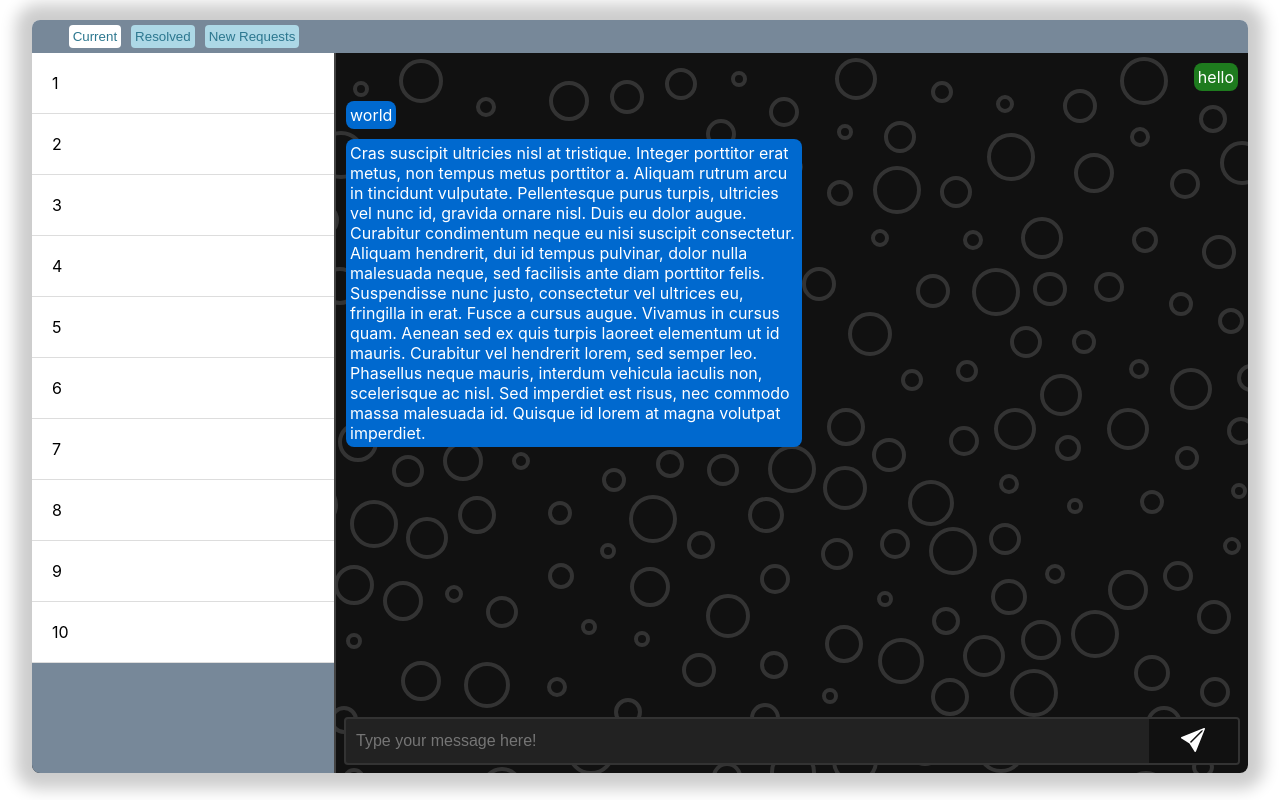
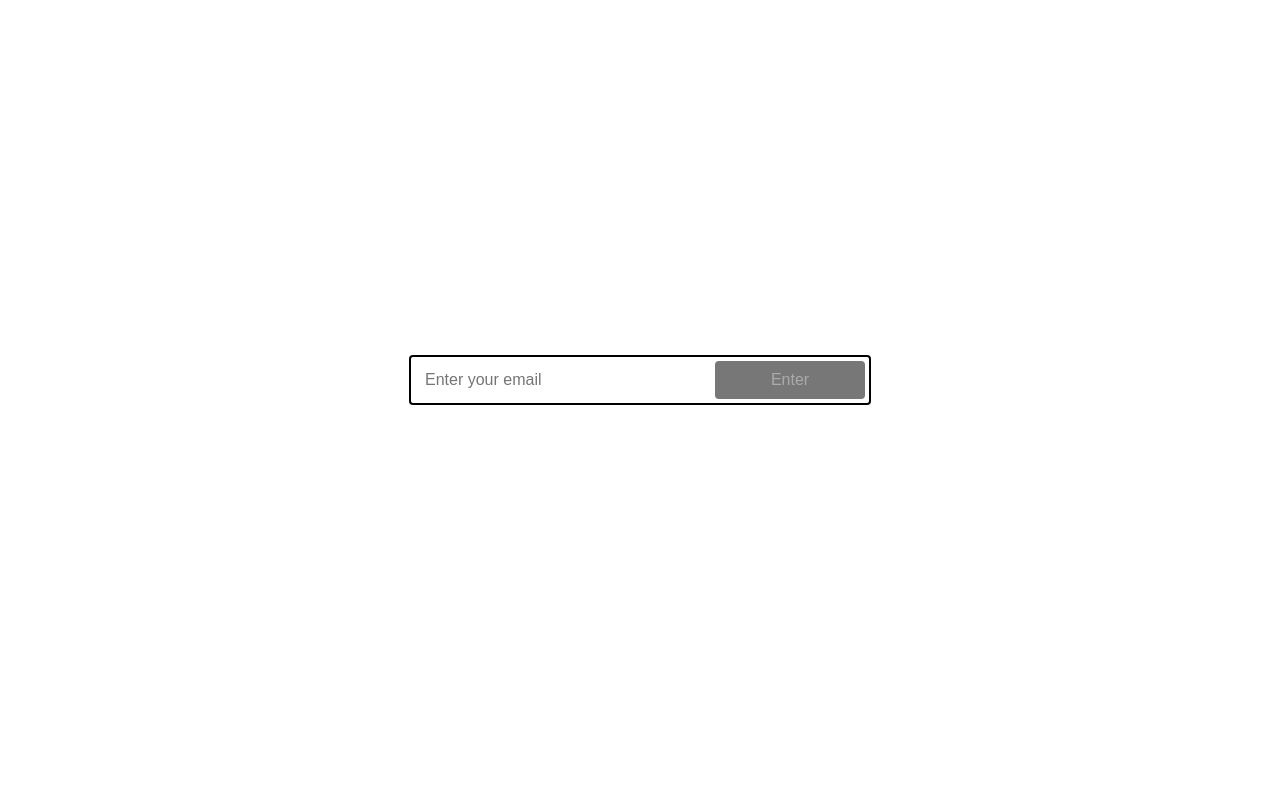
Before and after one commit to aystic/CustomerQueryResolution, a React (Create React App) app in the folder frontend/: page / in a window 1280 px wide. Built offline with nearby package versions, Linux system fonts and the light colour scheme.

Commit message:
feat(app.js,app.css): fix the start screen and added the login api and email validation login

```diff
--- a/frontend/src/App.css
+++ b/frontend/src/App.css
@@ -36,25 +36,46 @@
 		transform: rotate(360deg);
 	}
 }
-
-.start-screen {
+.start-page {
 	display: flex;
-	height: 100vh;
-	width: 100vw;
+	justify-content: center;
 	align-items: center;
+	height: 90vh;
+	width: 90vw;
+}
+.start-form-container {
+	display: flex;
 	justify-content: center;
+	align-items: center;
+	font-size: 1.6rem;
+	overflow: hidden;
+	padding: 0.4rem;
+	border-radius: 0.4rem;
+	border: 2px solid black;
 }
-
 .username-input {
+	font-size: inherit;
 	padding: 10px;
-	border: solid 2px black;
-	width: 25vw;
+	border: none;
+	outline: none;
+	width: 30rem;
+	border-radius: 0.4rem;
 	border-right: none;
 }
 .username-input-btn {
+	font-size: inherit;
 	padding: 10px;
-	width: 10vw;
-	border-left: none;
+	width: 15rem;
+	border: none;
+	border-radius: 0.4rem;
+	outline: none;
+	color: white;
+	background-color: #333;
+}
+.username-input-btn:disabled {
+	color: #aaa;
+	background-color: #777;
+	cursor: not-allowed;
 }
 
 .chat-container {
--- a/frontend/src/App.js
+++ b/frontend/src/App.js
@@ -2,47 +2,74 @@
 import { useState } from "react";
 import socket from "./utils/socket";
 import Chat from "./components/chat";
+import { login } from "./api/login";
+
+const EMAIL_REGEX =
+	/^(([^<>()[\]\\.,;:\s@"]+(\.[^<>()[\]\\.,;:\s@"]+)*)|(".+"))@((\[[0-9]{1,3}\.[0-9]{1,3}\.[0-9]{1,3}\.[0-9]{1,3}\])|(([a-zA-Z\-0-9]+\.)+[a-zA-Z]{2,}))$/;
 
 function App() {
-	const [user, setUser] = useState("");
-	const [isUser, setIsUser] = useState(false);
-	const [isLoggedIn, setIsLoggedIn] = useState(true);
+	const [email, setEmail] = useState("");
+	const [userData, setUserData] = useState({
+		email: "itspmohit@gmail.com",
+		resolved: [],
+		current: [],
+	});
+	const [isUser, setIsUser] = useState(true);
+	const [isLoggedIn, setIsLoggedIn] = useState(false);
+	const [isValid, setValidity] = useState(false);
 	const inputChangeHandler = (e) => {
-		setUser(e.target.value);
+		setEmail(e.target.value);
+		setValidity(EMAIL_REGEX.test(e.target.value));
 	};
-	const startChatHandler = (e) => {
+	const startChatHandler = async (e) => {
 		e.preventDefault();
-		// socket.connect();
-
+		try {
+			// const data = await login(email);
+			const data = {
+				email,
+				resolved: [],
+				current: [],
+			};
+			console.log(data);
+			setUserData(data);
 			// In production we will fetch the role of the user from the backend
-		if (user.split("@")[1] === "agent.com") {
+			if (email.split("@")[1] === "agent.com") {
 				setIsUser(false);
 			} else {
 				setIsUser(true);
 			}
 			setIsLoggedIn(true);
+		} catch (err) {
+			console.error(err);
+		}
 	};
 	return (
 		<>
 			{isLoggedIn && (
 				<div className="chat-container">
-					<Chat isUser={isUser} />
+					<Chat userData={userData} isUser={isUser} />
 				</div>
 			)}
 			{!isLoggedIn && (
-				<div className="start-screen">
+				<div className="start-page">
+					<div className="start-form-container">
 						<form onSubmit={startChatHandler}>
 							<input
 								className="username-input"
-							placeholder="Enter your username"
+								placeholder="Enter your email"
 								type={"email"}
-							value={user}
+								value={email}
 								onChange={inputChangeHandler}
 							/>
-						<button className="username-input-btn" type="submit">
+							<button
+								disabled={!isValid}
+								className="username-input-btn"
+								type="submit"
+							>
 								Enter
 							</button>
 						</form>
+					</div>
 				</div>
 			)}
 		</>
```
Lines whose indentation alone changed are shown as unchanged.
